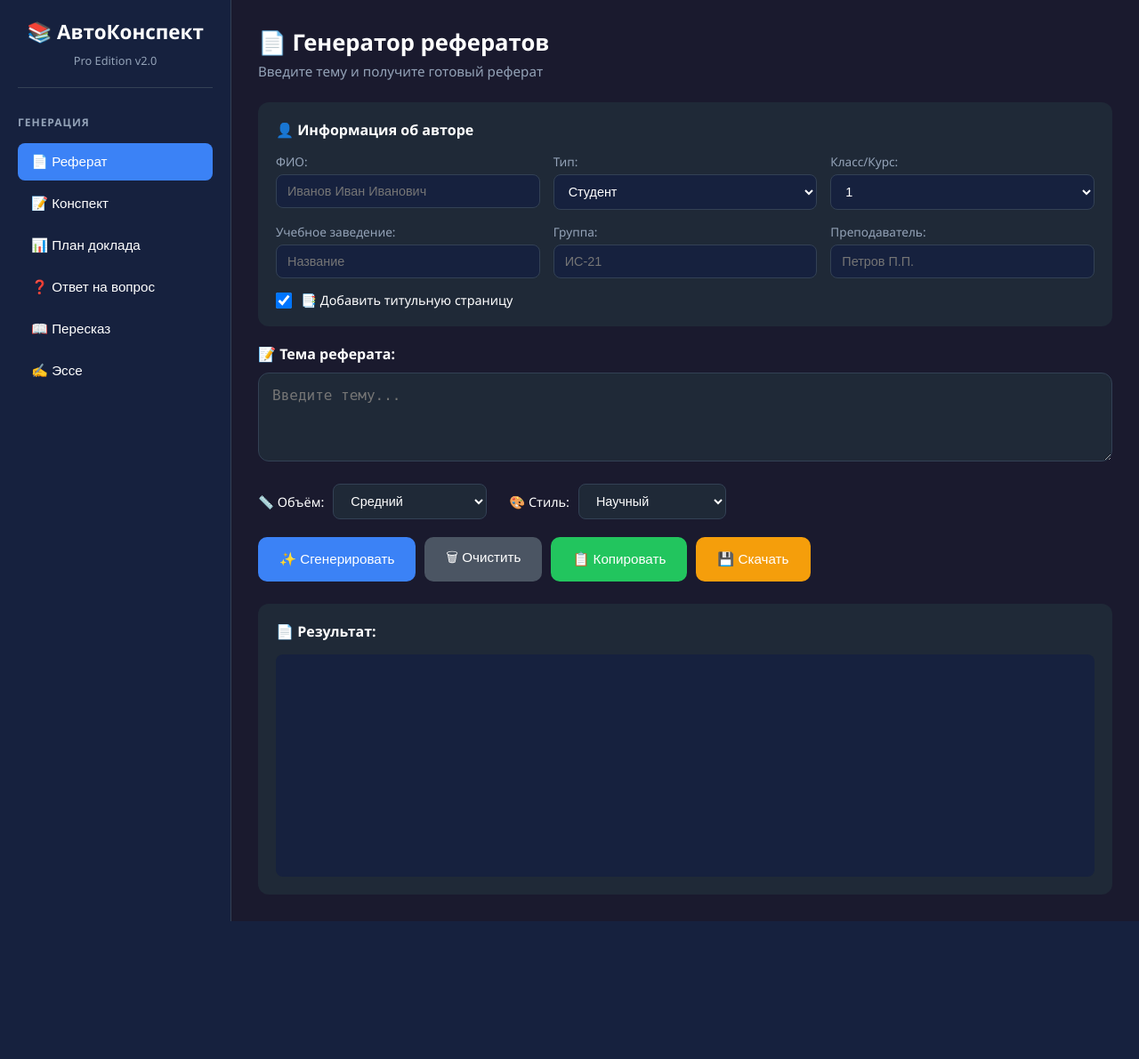
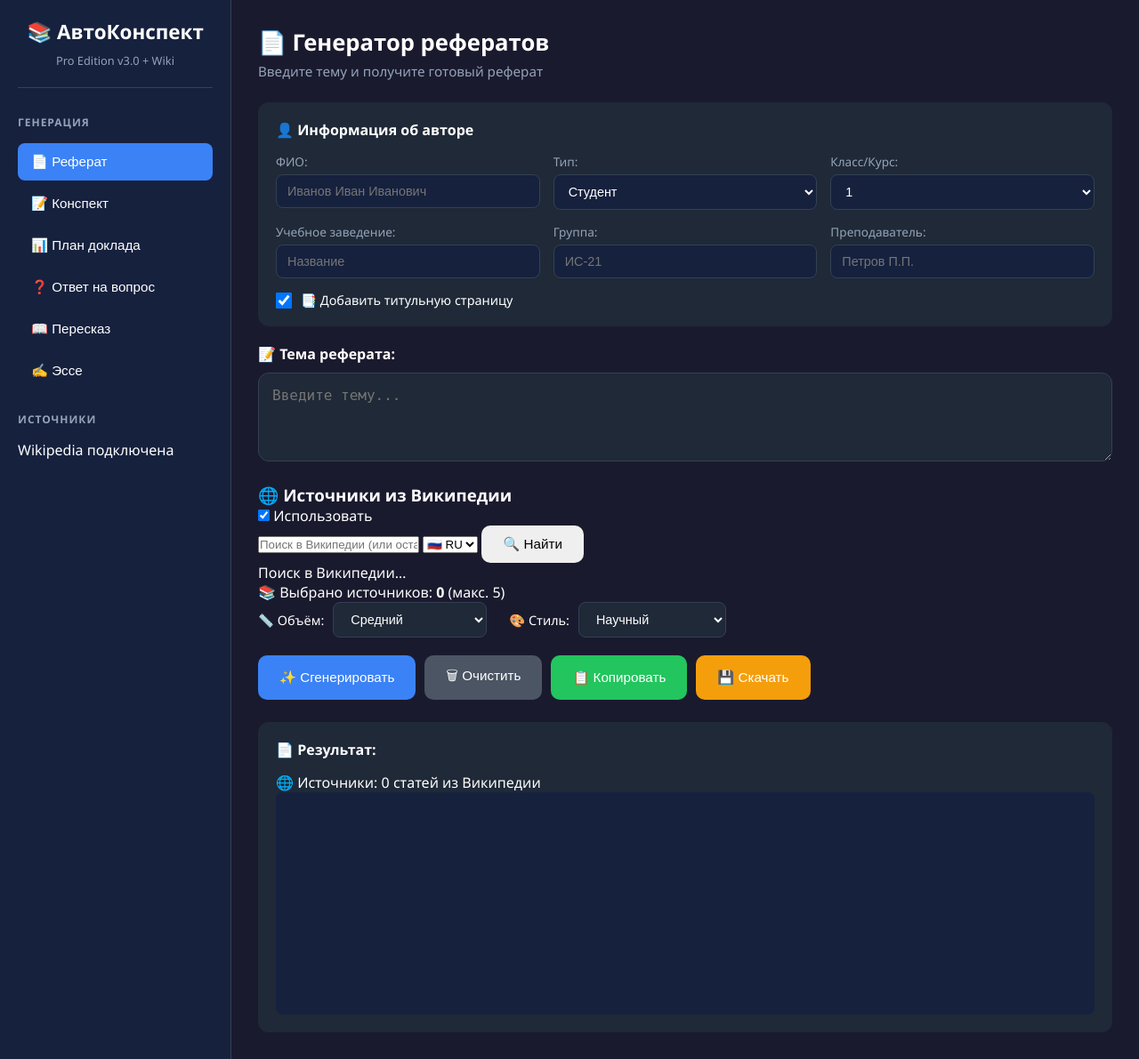
Before and after one commit to maksvoronencko4-cyber/autoconspect, a Flask app: page / in a window 1280 px wide. Shown: the whole page at 89% size. Before the commit the page ends 1036 px from the top, so only its background shows below. Run offline with Flask 3, Linux system fonts and the light colour scheme.

Commit message:
Update index.html

```diff
--- a/templates/index.html
+++ b/templates/index.html
@@ -12,7 +12,7 @@
         <aside class="sidebar">
             <div class="logo">
                 <h1>📚 АвтоКонспект</h1>
-                <span class="version">Pro Edition v2.0</span>
+                <span class="version">Pro Edition v3.0 + Wiki</span>
             </div>
 
             <div class="menu-section">
@@ -23,6 +23,14 @@
                 <button class="menu-btn" data-mode="question">❓ Ответ на вопрос</button>
                 <button class="menu-btn" data-mode="retell">📖 Пересказ</button>
                 <button class="menu-btn" data-mode="essay">✍️ Эссе</button>
+            </div>
+
+            <div class="menu-section">
+                <h3>ИСТОЧНИКИ</h3>
+                <div class="wiki-status" id="wiki-status">
+                    <span class="wiki-dot"></span>
+                    <span>Wikipedia подключена</span>
+                </div>
             </div>
         </aside>
 
@@ -91,6 +99,46 @@
                 <textarea id="topic-input" placeholder="Введите тему..."></textarea>
             </section>
 
+            <!-- ═══════ ВИКИПЕДИЯ ═══════ -->
+            <section class="wiki-section" id="wiki-section">
+                <div class="wiki-header">
+                    <h3>🌐 Источники из Википедии</h3>
+                    <label class="toggle-label">
+                        <input type="checkbox" id="use-wiki" checked>
+                        <span class="toggle-slider"></span>
+                        <span class="toggle-text">Использовать</span>
+                    </label>
+                </div>
+
+                <div class="wiki-body" id="wiki-body">
+                    <div class="wiki-search-row">
+                        <input type="text" id="wiki-query"
+                               placeholder="Поиск в Википедии (или оставьте пустым — возьмёт тему)">
+                        <select id="wiki-lang">
+                            <option value="ru">🇷🇺 RU</option>
+                            <option value="en">🇬🇧 EN</option>
+                        </select>
+                        <button class="btn btn-wiki" id="wiki-search-btn">🔍 Найти</button>
+                    </div>
+
+                    <!-- Индикатор загрузки поиска -->
+                    <div id="wiki-loading" class="wiki-loading hidden">
+                        <div class="spinner-small"></div>
+                        <span>Поиск в Википедии…</span>
+                    </div>
+
+                    <!-- Результаты -->
+                    <div id="wiki-results" class="wiki-results"></div>
+
+                    <!-- Счётчик выбранных -->
+                    <div id="wiki-selected-bar" class="wiki-selected-bar hidden">
+                        📚 Выбрано источников: <strong id="wiki-count">0</strong>
+                        <span class="wiki-hint">(макс. 5)</span>
+                    </div>
+                </div>
+            </section>
+            <!-- ═══════ /ВИКИПЕДИЯ ═══════ -->
+
             <!-- Опции -->
             <section class="options-section">
                 <div class="option">
@@ -127,10 +175,18 @@
                     <label>📄 Результат:</label>
                     <span id="stats"></span>
                 </div>
+
+                <!-- Бейдж источников -->
+                <div id="wiki-badge" class="wiki-badge hidden">
+                    🌐 Источники: <span id="wiki-badge-count">0</span> статей из Википедии
+                </div>
+
                 <div id="result" class="result-content"></div>
+
                 <div id="loading" class="loading hidden">
                     <div class="spinner"></div>
-                    <span>✨ Генерация текста...</span>
+                    <span>✨ Генерация текста…</span>
+                    <span class="loading-sub" id="loading-sub"></span>
                 </div>
             </section>
         </main>
```
